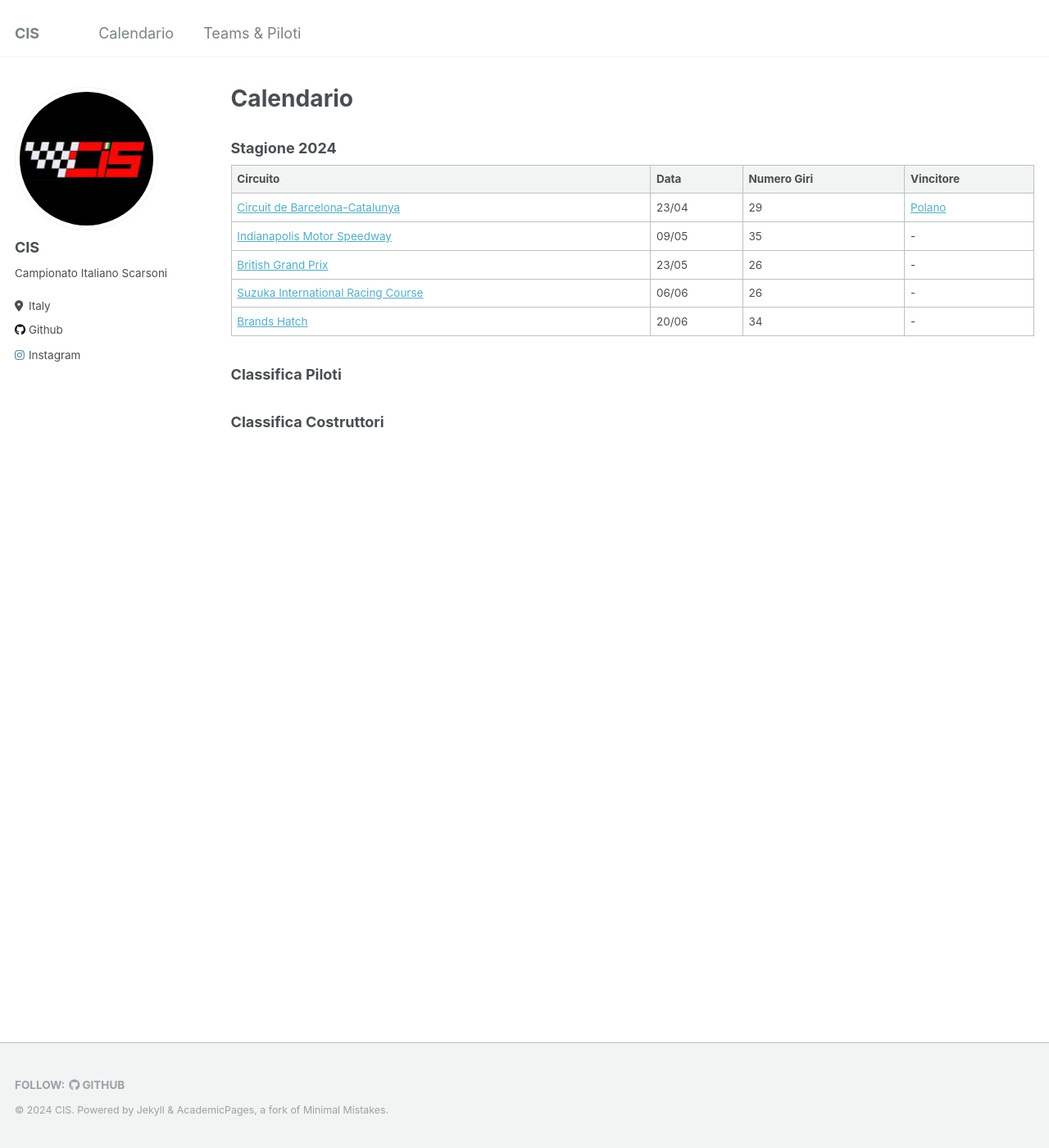
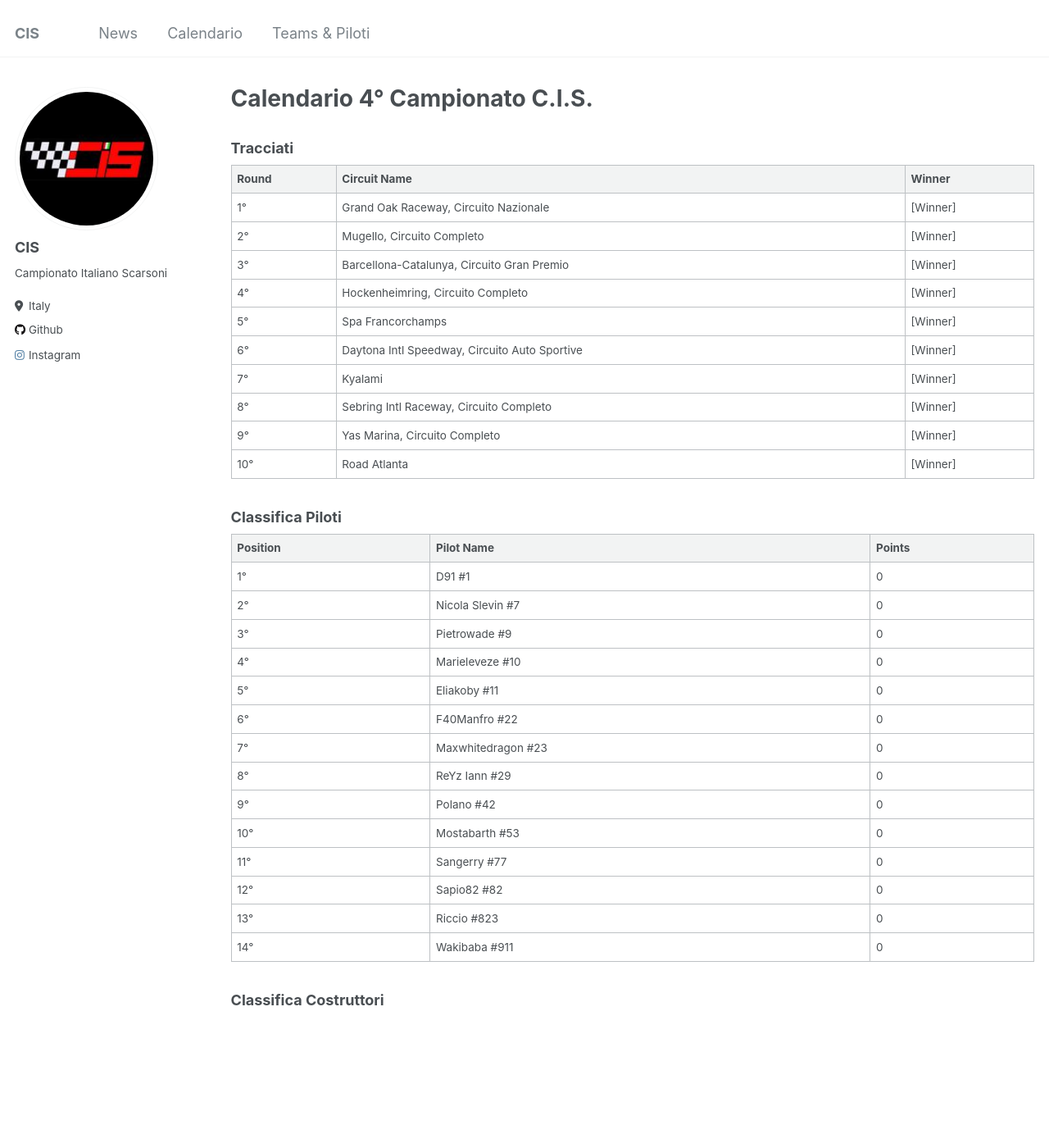
Before and after one commit to campionatoscarsoni/campionatoscarsoni.github.io, a Jekyll site: the page built from _pages/calendar.md, in a window 1280 px wide and 1400 px high. Shown: the whole window at 82% size. Built offline with Jekyll 4.4.1, drawn with Linux system fonts in a browser that asks for light colours.

Commit message:
2024 edition - added news and championship

```diff
--- a/_config.yml
+++ b/_config.yml
@@ -202,6 +202,9 @@ collections:
   teams:
     output: true
     permalink: /:collection/:path/
+  news:
+    output: true
+    permalink: /:collection/:path/
   # talks:
   #   output: true
   #   permalink: /:collection/:path/
@@ -236,6 +239,15 @@ defaults:
   - scope:
       path: ""
       type: teams
+    values:
+      layout: single
+      author_profile: true
+      share: true
+      comment: true
+  # _news
+  - scope:
+      path: ""
+      type: news
     values:
       layout: single
       author_profile: true
--- a/_data/navigation.yml
+++ b/_data/navigation.yml
@@ -1,5 +1,8 @@
 # main links links
 main:
+  - title: "News"
+    url: /news/
+
   - title: "Calendario"
     url: /calendario/
 
@@ -9,8 +12,6 @@ main:
   # - title: "Publications"
   #   url: /publications/
 
-  # - title: "Talks"
-  #   url: /talks/
 
   # - title: "Teaching"
   #   url: /teaching/
--- a/_pages/calendar.md
+++ b/_pages/calendar.md
@@ -1,6 +1,6 @@
 ---
 layout: archive
-title: "Calendario"
+title: "Calendario 4° Campionato C.I.S."
 permalink: /calendario/
 author_profile: true
 redirect_from:
@@ -9,17 +9,43 @@ redirect_from:
 
 {% include base_path %}
 
-### Stagione 2024
+### Tracciati
 
-| Circuito | Data | Numero Giri | Vincitore |
-| ---- | ---- | ---- | ---- |
-| [Circuit de Barcelona-Catalunya](https://it.wikipedia.org/wiki/Circuito_di_Barcellona-Catalogna) | 23/04 | 29 | [Polano](#)
-| [Indianapolis Motor Speedway](https://it.wikipedia.org/wiki/Indianapolis_Motor_Speedway) | 09/05 | 35 | - |
-| [British Grand Prix](https://it.wikipedia.org/wiki/Circuito_di_Silverstone) | 23/05 | 26 | - |
-| [Suzuka International Racing Course](https://it.wikipedia.org/wiki/Circuito_di_Suzuka) | 06/06 | 26 | - |
-| [Brands Hatch](https://it.wikipedia.org/wiki/Circuito_di_Brands_Hatch) | 20/06 | 34 | - |
+| **Round** | **Circuit Name**                          | **Winner**            |
+|-----------|--------------------------------------------|-----------------------|
+| 1°        | Grand Oak Raceway, Circuito Nazionale      | [Winner]              |
+| 2°        | Mugello, Circuito Completo                 | [Winner]              |
+| 3°        | Barcellona-Catalunya, Circuito Gran Premio | [Winner]              |
+| 4°        | Hockenheimring, Circuito Completo          | [Winner]              |
+| 5°        | Spa Francorchamps                          | [Winner]              |
+| 6°        | Daytona Intl Speedway, Circuito Auto Sportive | [Winner]          |
+| 7°        | Kyalami                                    | [Winner]              |
+| 8°        | Sebring Intl Raceway, Circuito Completo    | [Winner]              |
+| 9°        | Yas Marina, Circuito Completo              | [Winner]              |
+| 10°       | Road Atlanta                               | [Winner]              |
+
 
 ### Classifica Piloti
 
+| **Position** | **Pilot Name**      | **Points**  |
+|--------------|---------------------|-------------|
+| 1°           | D91 #1              | 0    |
+| 2°           | Nicola Slevin #7    | 0    |
+| 3°           | Pietrowade #9       | 0    |
+| 4°           | Marieleveze #10     | 0    |
+| 5°           | Eliakoby #11        | 0    |
+| 6°           | F40Manfro #22       | 0    |
+| 7°           | Maxwhitedragon #23  | 0    |
+| 8°           | ReYz Iann #29       | 0    |
+| 9°           | Polano #42          | 0    |
+| 10°          | Mostabarth #53      | 0    |
+| 11°          | Sangerry #77        | 0    |
+| 12°          | Sapio82 #82         | 0    |
+| 13°          | Riccio #823         | 0    |
+| 14°          | Wakibaba #911       | 0    |
+
+
+
+
 
 ### Classifica Costruttori
--- a/_pages/teams.html
+++ b/_pages/teams.html
@@ -7,6 +7,8 @@ author_profile: true
 
 {% include base_path %}
 
-{% for post in site.teams %}
+<em>I teams, piloti e livree saranno annunciati nei prossimi giorni!</em>
+
+<!-- {% for post in site.teams %}
   {% include archive-single.html %}
-{% endfor %}
+{% endfor %} -->
```
Also changed, not shown: _news/19_09_24_cis_news.md (added, +26 -0 lines), _pages/about.md (+4 -0 lines), _pages/news.html (added, +12 -0 lines), 1 other file.
